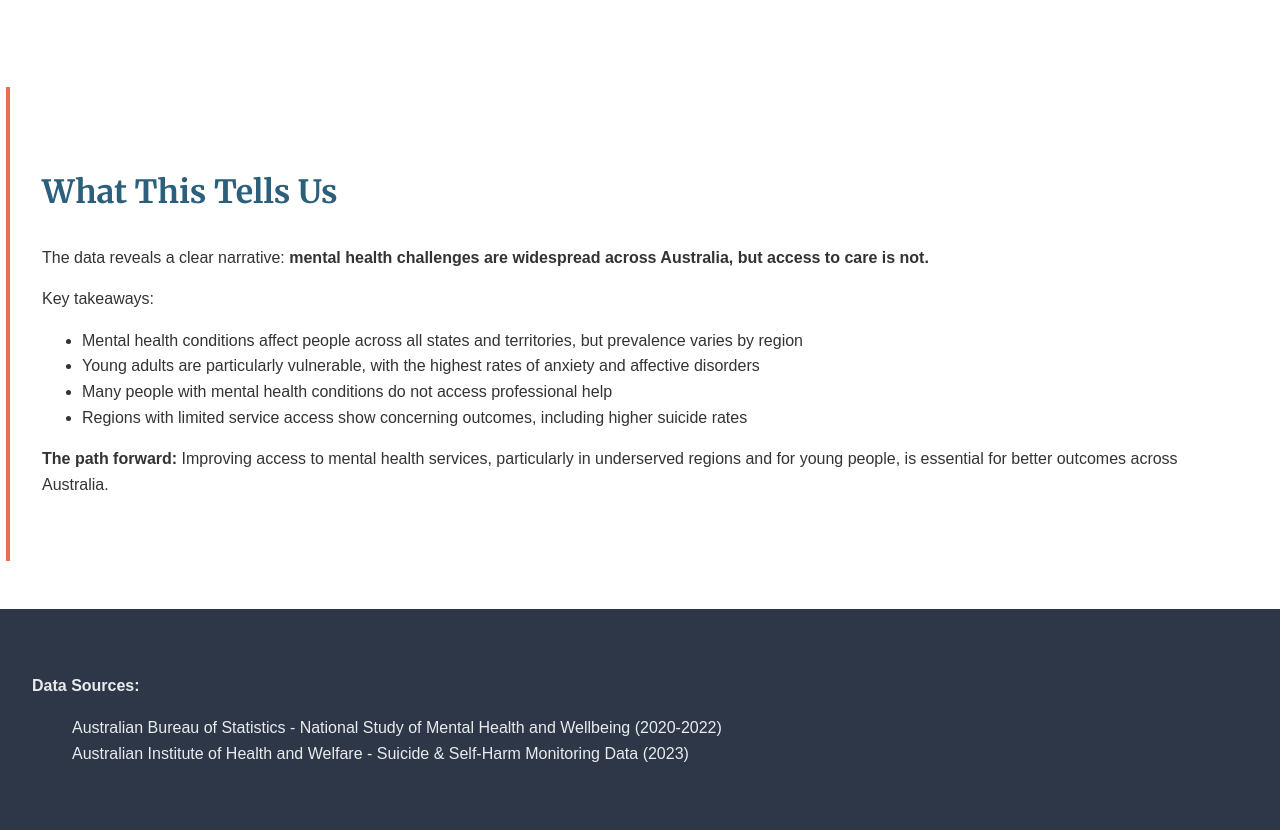
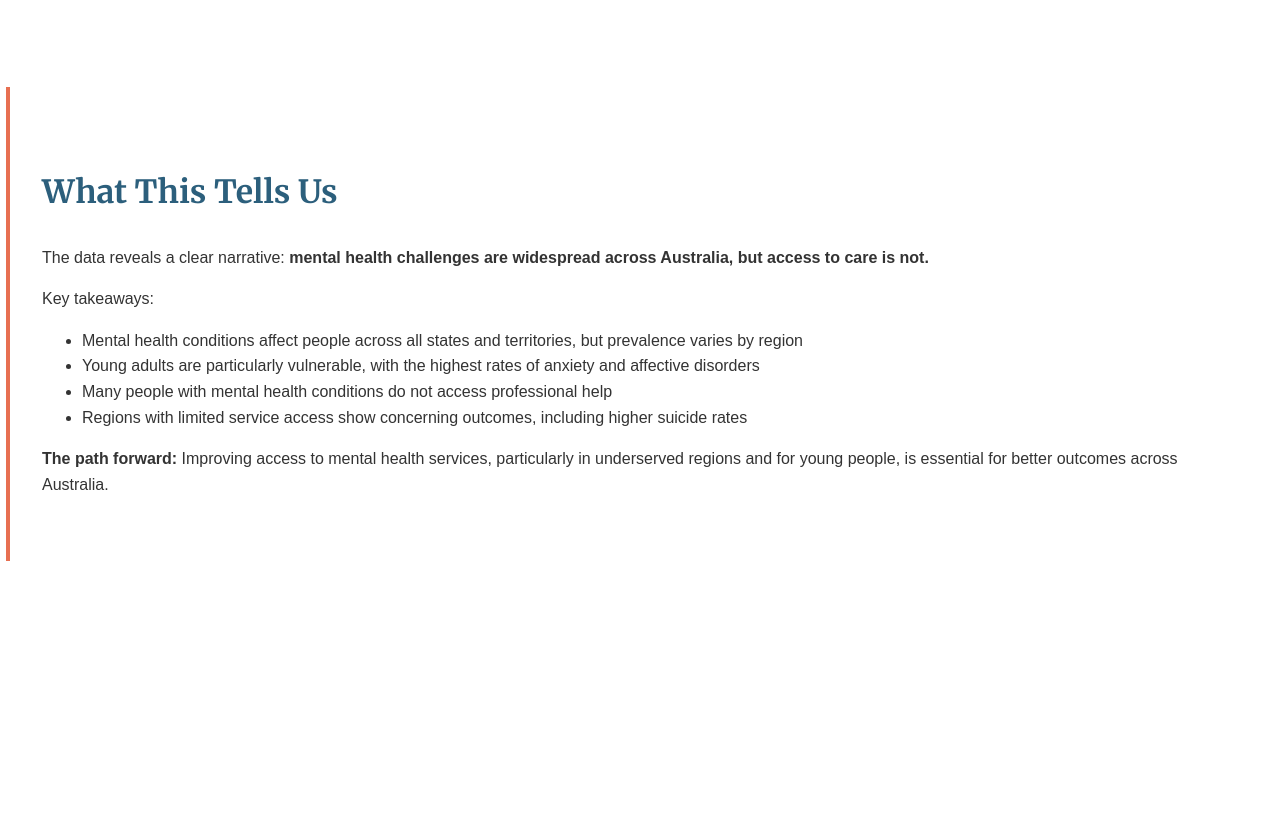
Before and after one commit to chirpon9/chirpon9, a plain HTML site: page index.html in a window 1280 px wide. Shown: the part 3030-3860 px from the top of the page. After the commit the page ends 3623 px from the top, so only its background shows below. Drawn offline with nearby package versions, Linux system fonts and the light colour scheme; a script that the page names is missing.

Commit message:
fix: removed unnesecary footer section

```diff
--- a/index.html
+++ b/index.html
@@ -147,18 +147,6 @@
         </div>
     </div>
 
-    <div class="footer-section">
-        <div class="pure-g">
-            <div class="pure-u-1">
-                <p><strong>Data Sources:</strong></p>
-                <ul>
-                    <li>Australian Bureau of Statistics - National Study of Mental Health and Wellbeing (2020-2022)</li>
-                    <li>Australian Institute of Health and Welfare - Suicide & Self-Harm Monitoring Data (2023)</li>
-                </ul>
-            </div>
-        </div>
-    </div>
-
     <script>
         vegaEmbed('#map-viz', 'charts/australia_map.vl.json', {
             actions: { export: true, source: false, compiled: false, editor: false }
--- a/styles.css
+++ b/styles.css
@@ -54,7 +54,6 @@ h2 {
     opacity: 0.8;
 }
 
-/* Content Sections - Using Pure.css containers */
 .content-section {
     max-width: 1200px;
     margin: 2rem auto;
@@ -70,7 +69,6 @@ h2 {
     border-left: 4px solid var(--accent-color);
 }
 
-/* Stat Boxes */
 .stat-box {
     background: white;
     border: 2px solid #e2e8f0;
@@ -92,13 +90,11 @@ h2 {
     margin-top: 0.5rem;
 }
 
-/* Visualizations */
 .visualization {
     margin: 2rem 0;
     padding: 1rem;
 }
 
-/* Insight Boxes */
 .insight {
     background-color: #fff9f5;
     border-left: 4px solid var(--accent-color);
@@ -135,7 +131,6 @@ h2 {
     margin-top: 1.5rem;
 }
 
-/* Responsive */
 @media (max-width: 768px) {
     .header-section h1 {
         font-size: 2rem;
```
